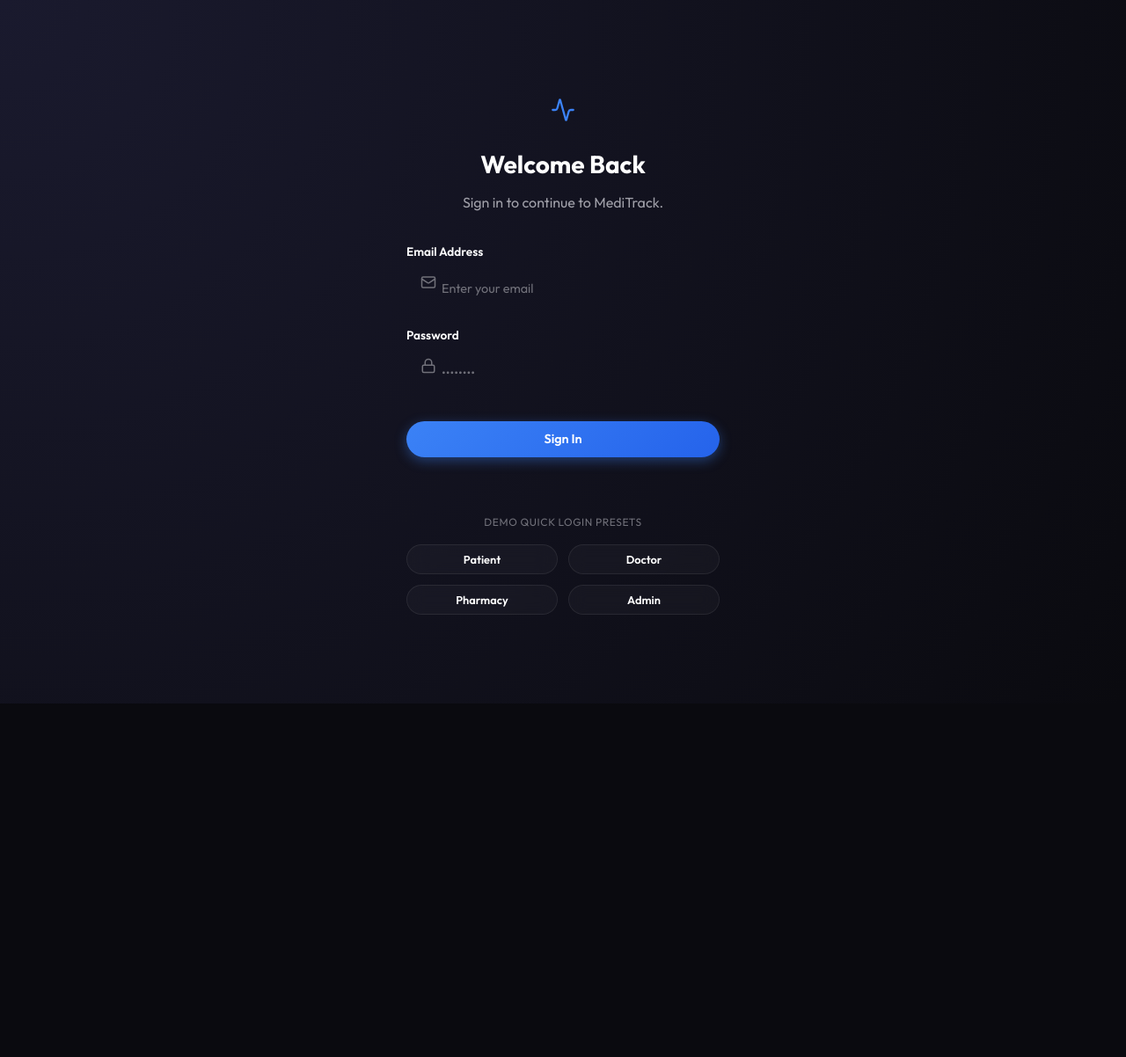
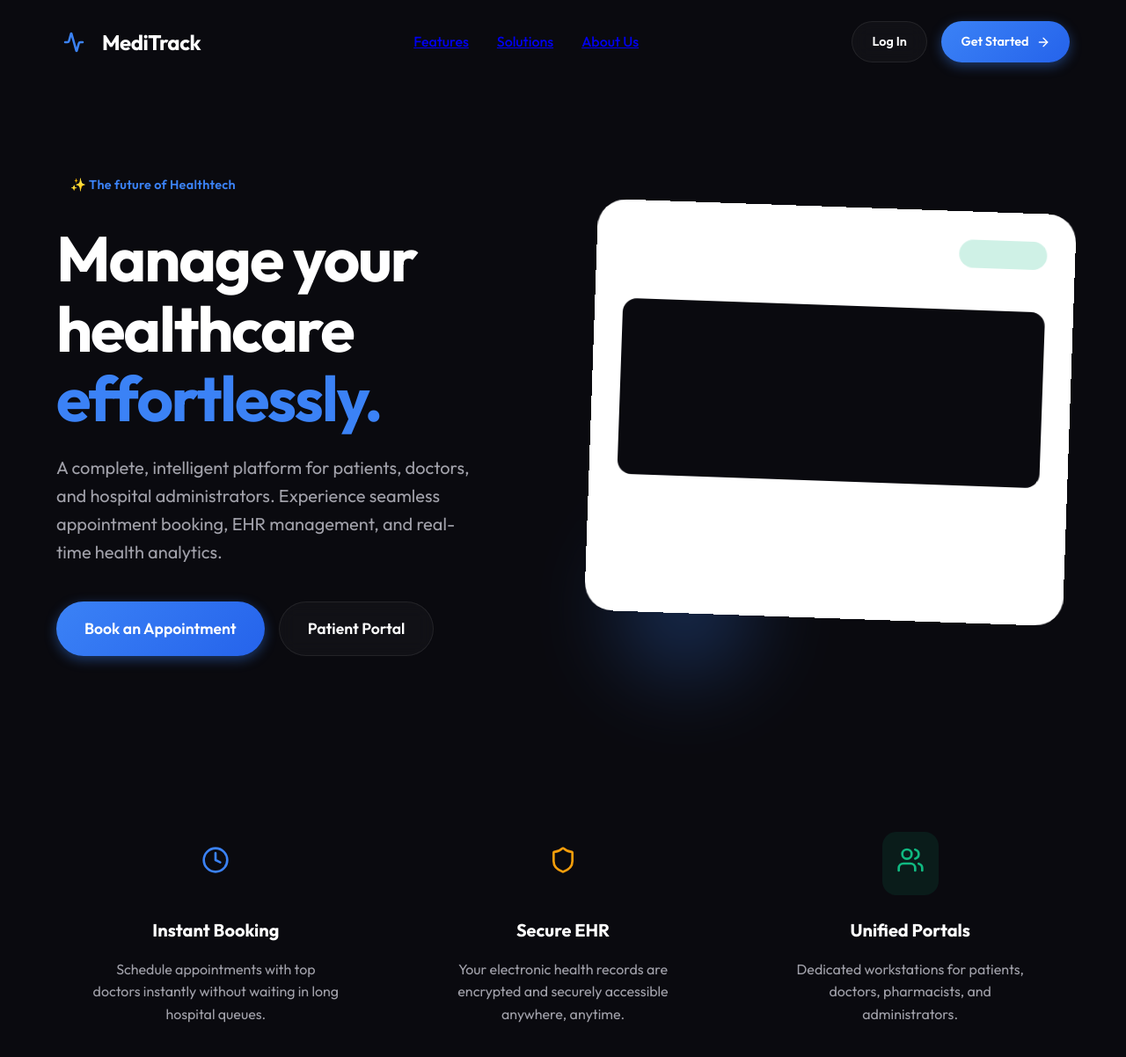
Before and after one commit to tolu3025/meditrack, a React (Vite) app in the folder client/: page / in a window 1280 px wide. Before the commit this address led to /login. Shown: the top 1202 px of the page at 88% size. Before the commit the page ends 800 px from the top, so only its background shows below. Built offline with nearby package versions, Linux system fonts and the light colour scheme.

Commit message:
Add Landing Page

```diff
--- a/client/src/App.jsx
+++ b/client/src/App.jsx
@@ -5,6 +5,7 @@ import Navbar from './components/Navbar';
 import Sidebar from './components/Sidebar';
 import PrivateRoute from './components/PrivateRoute';
 import Login from './pages/Login';
+import LandingPage from './pages/LandingPage';
 
 // Patient Portal Pages
 import PatientDashboard from './pages/patient/PatientDashboard';
@@ -27,7 +28,13 @@ import UserManagement from './pages/admin/UserManagement';
 
 function MainLayout({ children }) {
   const { user } = useAuth();
+
+  // If no user, or if we are on the landing page or login page, don't show the dashboard layout
   if (!user) return <>{children}</>;
+
+  // Check if current path is exactly '/'
+  const isLandingPage = window.location.pathname === '/';
+  if (isLandingPage) return <>{children}</>;
 
   return (
     <div style={{ display: 'flex', flexDirection: 'column', minHeight: '100vh' }}>
@@ -46,6 +53,7 @@ export default function App() {
       <Router>
         <MainLayout>
           <Routes>
+            <Route path="/" element={<LandingPage />} />
             <Route path="/login" element={<Login />} />
 
             {/* Patient Routes */}
@@ -82,7 +90,7 @@ export default function App() {
             </Route>
 
             {/* Default Catch All */}
-            <Route path="*" element={<Navigate to="/login" replace />} />
+            <Route path="*" element={<Navigate to="/" replace />} />
           </Routes>
         </MainLayout>
       </Router>
--- /dev/null
+++ b/client/src/pages/LandingPage.jsx
@@ -0,0 +1,120 @@
+import React from 'react';
+import { Link } from 'react-router-dom';
+import { Activity, ArrowRight, Shield, Clock, Users } from 'lucide-react';
+
+export default function LandingPage() {
+  return (
+    <div style={{ minHeight: '100vh', backgroundColor: 'var(--bg-app)' }}>
+      {/* Navigation */}
+      <nav style={{ padding: '1.5rem 4rem', display: 'flex', justifyContent: 'space-between', alignItems: 'center' }}>
+        <div style={{ display: 'flex', alignItems: 'center', gap: '0.75rem' }}>
+          <div style={{
+            width: '40px',
+            height: '40px',
+            background: 'var(--color-primary-light)',
+            borderRadius: '12px',
+            display: 'flex',
+            alignItems: 'center',
+            justifyContent: 'center',
+            color: 'var(--color-primary)'
+          }}>
+            <Activity size={24} strokeWidth={2.5} />
+          </div>
+          <span style={{ fontSize: '1.5rem', fontWeight: 800, color: 'var(--text-primary)', letterSpacing: '-0.02em' }}>
+            MediTrack
+          </span>
+        </div>
+
+        <div style={{ display: 'flex', gap: '2rem', fontWeight: 500, color: 'var(--text-secondary)' }}>
+          <a href="#features" className="hover:text-primary">Features</a>
+          <a href="#solutions" className="hover:text-primary">Solutions</a>
+          <a href="#about" className="hover:text-primary">About Us</a>
+        </div>
+
+        <div style={{ display: 'flex', gap: '1rem' }}>
+          <Link to="/login" className="btn btn-secondary">
+            Log In
+          </Link>
+          <Link to="/login" className="btn btn-primary">
+            Get Started <ArrowRight size={16} />
+          </Link>
+        </div>
+      </nav>
+
+      {/* Hero Section */}
+      <header style={{ padding: '6rem 4rem', display: 'flex', gap: '4rem', alignItems: 'center', maxWidth: '1400px', margin: '0 auto' }}>
+        <div style={{ flex: 1 }}>
+          <div className="badge" style={{ backgroundColor: 'var(--color-primary-light)', color: 'var(--color-primary)', marginBottom: '1.5rem', fontSize: '0.9rem', padding: '0.5rem 1rem' }}>
+            ✨ The future of Healthtech
+          </div>
+          <h1 style={{ fontSize: '4.5rem', fontWeight: 800, lineHeight: 1.1, marginBottom: '1.5rem', color: 'var(--text-primary)', letterSpacing: '-0.03em' }}>
+            Manage your healthcare <span style={{ color: 'var(--color-primary)' }}>effortlessly.</span>
+          </h1>
+          <p style={{ fontSize: '1.25rem', color: 'var(--text-secondary)', marginBottom: '2.5rem', lineHeight: 1.6, maxWidth: '90%' }}>
+            A complete, intelligent platform for patients, doctors, and hospital administrators. Experience seamless appointment booking, EHR management, and real-time health analytics.
+          </p>
+          <div style={{ display: 'flex', gap: '1rem' }}>
+            <Link to="/login" className="btn btn-primary" style={{ padding: '1rem 2rem', fontSize: '1.1rem' }}>
+              Book an Appointment
+            </Link>
+            <Link to="/login" className="btn btn-secondary" style={{ padding: '1rem 2rem', fontSize: '1.1rem' }}>
+              Patient Portal
+            </Link>
+          </div>
+        </div>
+
+        {/* Hero Visual Mockup */}
+        <div style={{ flex: 1, position: 'relative' }}>
+           <div className="soft-card" style={{ padding: '2rem', borderRadius: '32px', transform: 'rotate(2deg)', position: 'relative', zIndex: 2, background: 'white' }}>
+              <div style={{ display: 'flex', justifyContent: 'space-between', marginBottom: '2rem' }}>
+                 <div style={{ display: 'flex', gap: '1rem' }}>
+                   <div style={{ width: '48px', height: '48px', borderRadius: '50%', backgroundColor: 'var(--color-primary-light)' }}></div>
+                   <div>
+                     <div style={{ height: '16px', width: '120px', backgroundColor: 'var(--border-light)', borderRadius: '8px', marginBottom: '8px' }}></div>
+                     <div style={{ height: '12px', width: '80px', backgroundColor: 'var(--border-light)', borderRadius: '8px' }}></div>
+                   </div>
+                 </div>
+                 <div style={{ width: '100px', height: '32px', borderRadius: '16px', backgroundColor: 'var(--color-success)', opacity: 0.2 }}></div>
+              </div>
+              <div style={{ height: '200px', backgroundColor: 'var(--bg-app)', borderRadius: '16px', marginBottom: '1.5rem' }}></div>
+              <div style={{ display: 'flex', gap: '1rem' }}>
+                <div style={{ flex: 1, height: '100px', backgroundColor: 'var(--color-primary-light)', borderRadius: '16px' }}></div>
+                <div style={{ flex: 1, height: '100px', backgroundColor: 'var(--color-accent-light)', borderRadius: '16px' }}></div>
+              </div>
+           </div>
+
+           {/* Decorative elements */}
+           <div style={{ position: 'absolute', top: '-2rem', right: '-2rem', width: '100px', height: '100px', borderRadius: '50%', background: 'linear-gradient(135deg, var(--color-accent), #F59E0B)', zIndex: 1, filter: 'blur(40px)', opacity: 0.5 }}></div>
+           <div style={{ position: 'absolute', bottom: '-4rem', left: '2rem', width: '150px', height: '150px', borderRadius: '50%', background: 'linear-gradient(135deg, var(--color-primary), #3B82F6)', zIndex: 1, filter: 'blur(50px)', opacity: 0.3 }}></div>
+        </div>
+      </header>
+
+      {/* Feature Highlights */}
+      <section style={{ padding: '4rem', display: 'flex', justifyContent: 'center', gap: '2rem', maxWidth: '1400px', margin: '0 auto' }}>
+         <div className="soft-card" style={{ flex: 1, display: 'flex', flexDirection: 'column', alignItems: 'center', textAlign: 'center', padding: '2.5rem' }}>
+           <div style={{ padding: '1rem', backgroundColor: 'var(--color-primary-light)', borderRadius: '16px', color: 'var(--color-primary)', marginBottom: '1.5rem' }}>
+             <Clock size={32} />
+           </div>
+           <h3 style={{ fontSize: '1.25rem', fontWeight: 700, marginBottom: '1rem' }}>Instant Booking</h3>
+           <p style={{ color: 'var(--text-secondary)' }}>Schedule appointments with top doctors instantly without waiting in long hospital queues.</p>
+         </div>
+
+         <div className="soft-card" style={{ flex: 1, display: 'flex', flexDirection: 'column', alignItems: 'center', textAlign: 'center', padding: '2.5rem' }}>
+           <div style={{ padding: '1rem', backgroundColor: 'var(--color-accent-light)', borderRadius: '16px', color: 'var(--color-warning)', marginBottom: '1.5rem' }}>
+             <Shield size={32} />
+           </div>
+           <h3 style={{ fontSize: '1.25rem', fontWeight: 700, marginBottom: '1rem' }}>Secure EHR</h3>
+           <p style={{ color: 'var(--text-secondary)' }}>Your electronic health records are encrypted and securely accessible anywhere, anytime.</p>
+         </div>
+
+         <div className="soft-card" style={{ flex: 1, display: 'flex', flexDirection: 'column', alignItems: 'center', textAlign: 'center', padding: '2.5rem' }}>
+           <div style={{ padding: '1rem', backgroundColor: 'rgba(16, 185, 129, 0.1)', borderRadius: '16px', color: 'var(--color-success)', marginBottom: '1.5rem' }}>
+             <Users size={32} />
+           </div>
+           <h3 style={{ fontSize: '1.25rem', fontWeight: 700, marginBottom: '1rem' }}>Unified Portals</h3>
+           <p style={{ color: 'var(--text-secondary)' }}>Dedicated workstations for patients, doctors, pharmacists, and administrators.</p>
+         </div>
+      </section>
+    </div>
+  );
+}
```
